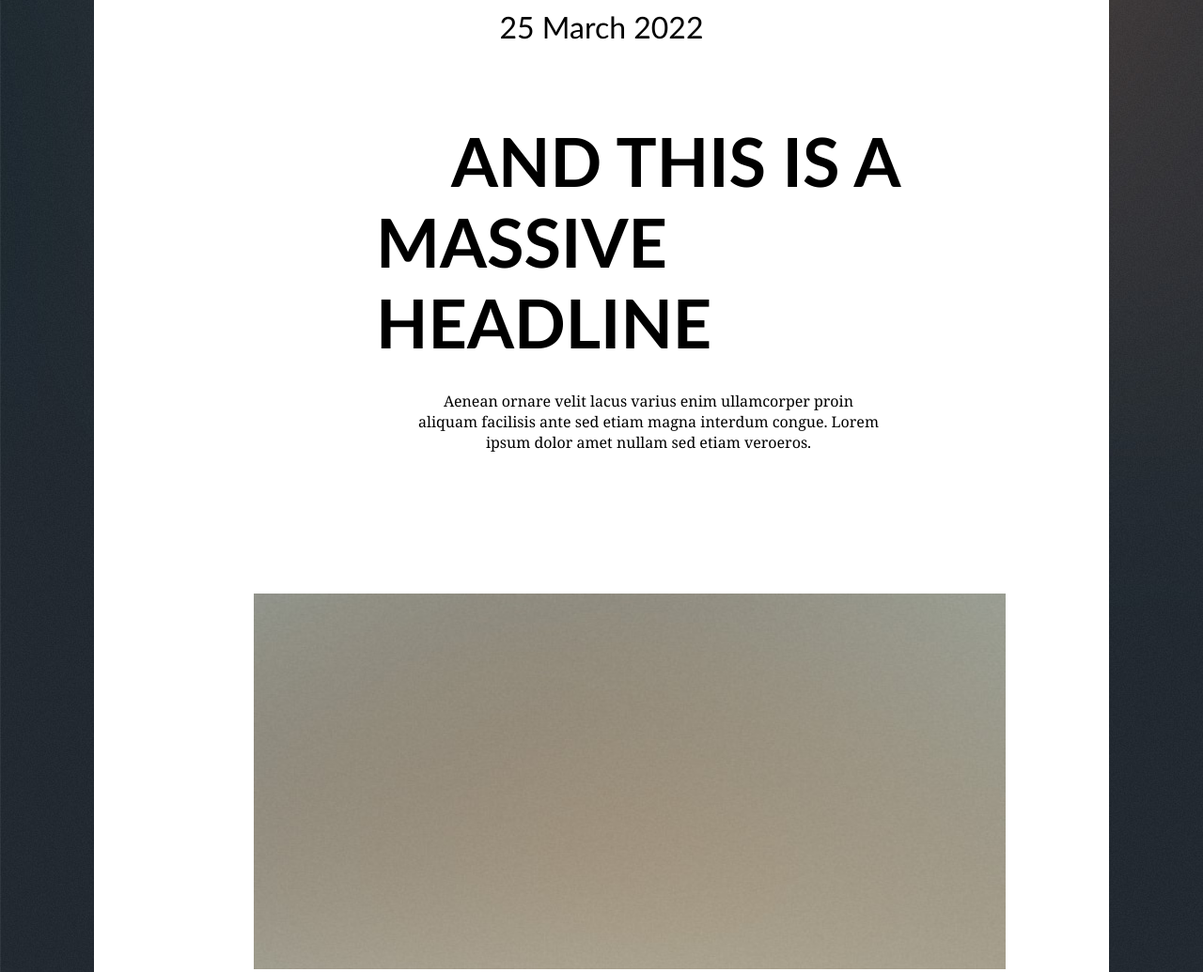
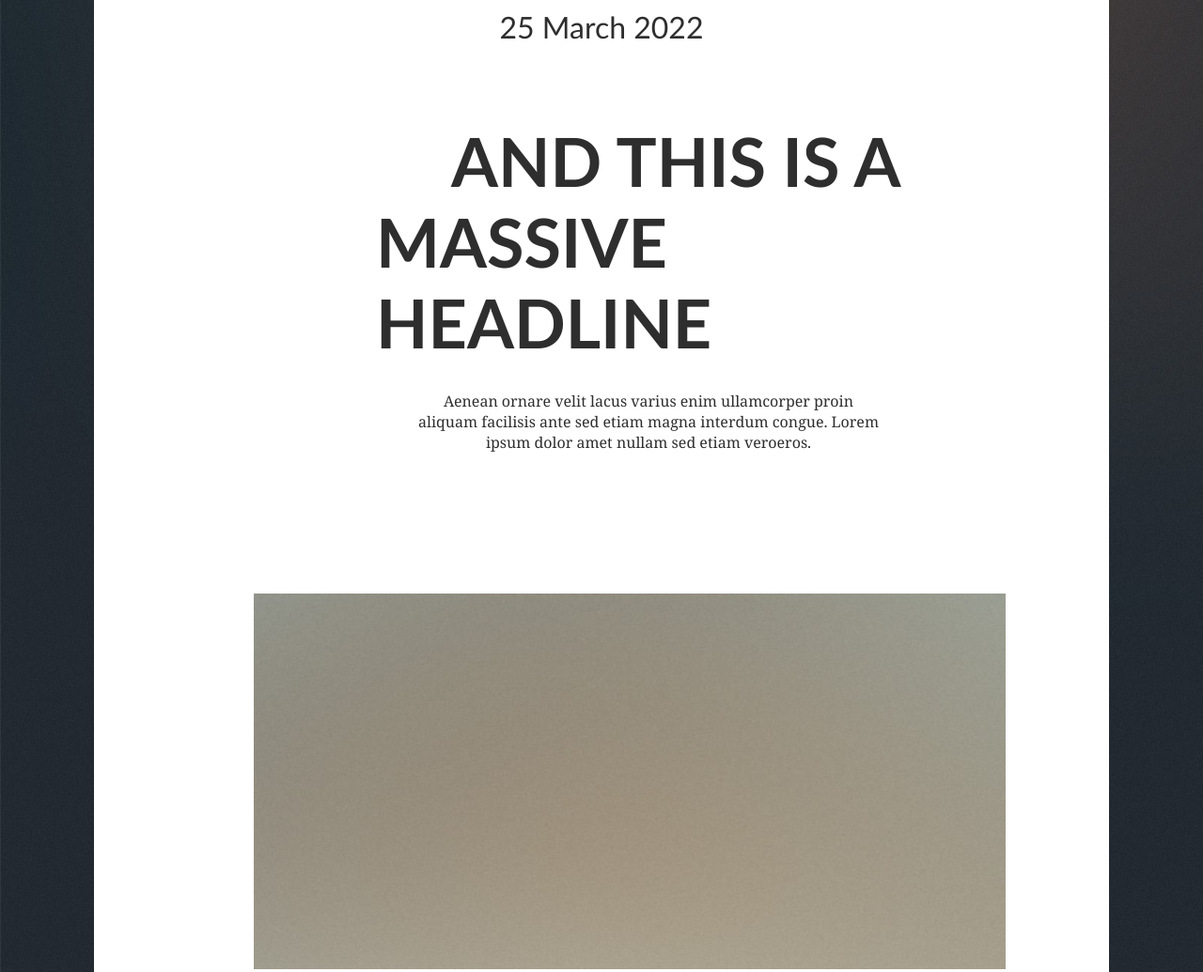
Before and after one commit to aditi5427/web_dev, a plain HTML site: page assignment-2/index.html in a window 1280 px wide. Shown: the part 522-1557 px from the top of the page at 94% size. Drawn offline with Linux system fonts and the light colour scheme.

Commit message:
added files

```diff
--- a/assignment-2/index.html
+++ b/assignment-2/index.html
@@ -126,7 +126,7 @@
                         <div class="mail">Email <span>asjj274@gmail.com</span></div>
                     </div>
                 </div>
-            </div> padding: 0px 50px;
+            </div>
         </div>
     </div>
 </body>
--- a/assignment-2/style.css
+++ b/assignment-2/style.css
@@ -16,7 +16,7 @@ body {
 }
 
 .name {
-    color: rgb(255, 255, 255);
+    color: rgb(230, 230, 230);
     font-size: 5em;
     font-weight: bolder;
 }
@@ -31,9 +31,10 @@ body {
     background: white;
     margin: 0px 100px;
     margin-top: 100px;
-    height: 200%;
+    height: 100%;
     width: 1000;
     color: white;
+    margin-bottom: 200px;
 }
 
 .nav {
@@ -68,11 +69,11 @@ body {
 }
 
 .date {
-    color: black;
     margin: 80px 0px;
     text-align: center;
     font-size: 2em;
     font-weight: 550;
+    color: rgb(46, 46, 46);
 }
 
 .text {
@@ -80,16 +81,16 @@ body {
     margin-left: 380px;
     font-size: 4.5em;
     font-weight: bolder;
-    color: black;
     width: 600px;
+    color: rgb(46, 46, 46);
 }
 
 .text2 {
     margin-top: 30px;
     margin-left: 340px;
     text-align: center;
-    color: black;
     width: 500px;
+    color: rgb(46, 46, 46);
     font-family: Georgia, 'Times New Roman', Times, serif;
 }
 
@@ -97,13 +98,14 @@ body {
     margin-left: 300px;
     font-size: 4.5em;
     font-weight: bolder;
-    color: black;
     width: 600px;
+    color: rgb(46, 46, 46);
 }
 
 .box2 {
     margin-top: 150px;
     margin-left: 170px;
+    color: rgb(46, 46, 46);
 }
 
 .box2 img {
@@ -114,7 +116,6 @@ body {
 .box2 div {
     border: 2px solid rgb(80, 80, 80);
     padding: 10px 40px;
-    color: black;
     margin: 50px 330px;
     width: 75px;
     font-size: 18px;
@@ -125,6 +126,7 @@ body {
     display: grid;
     grid-template-columns: 576px 576px;
     margin-top: 100px;
+    color: rgb(46, 46, 46);
 }
 
 .box4 {
@@ -139,7 +141,6 @@ body {
     justify-content: center;
     align-items: center;
     flex-direction: column;
-    color: black;
     margin-top: 50px;
     font-size: 18px;
 }
@@ -184,7 +185,6 @@ body {
 
 .box5 {
     background-color: rgb(238, 238, 238);
-    color: black;
     display: flex;
     flex-direction: column;
     font-weight: bold;
@@ -195,7 +195,6 @@ body {
     flex-direction: column;
     color: rgb(117, 117, 117);
     background: rgb(238, 238, 238);
-    ;
     font-size: 18px;
 }
 
```
